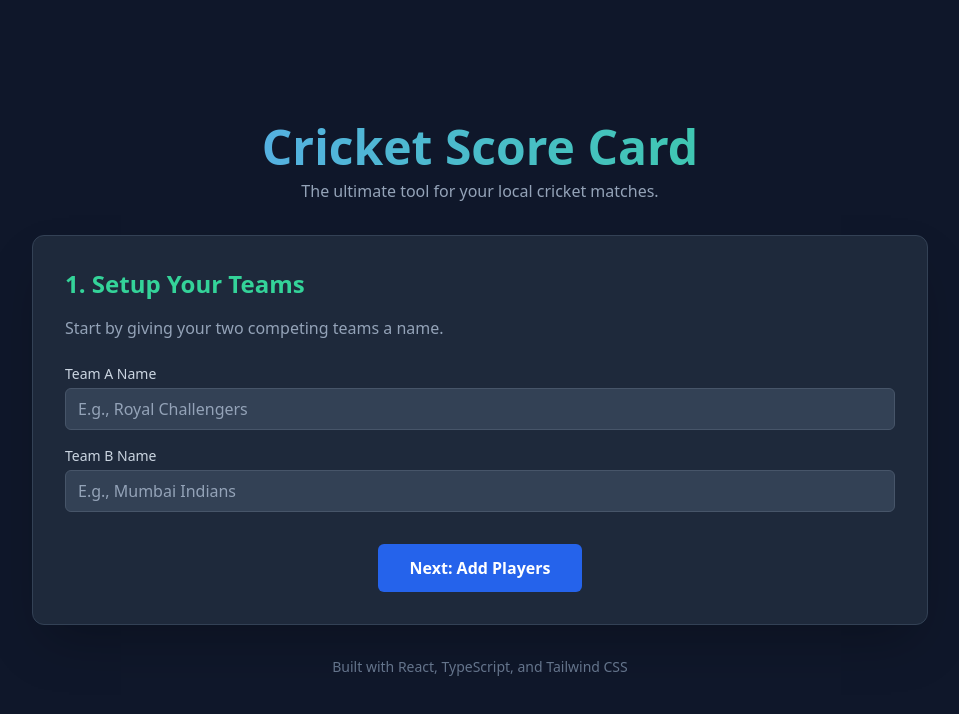
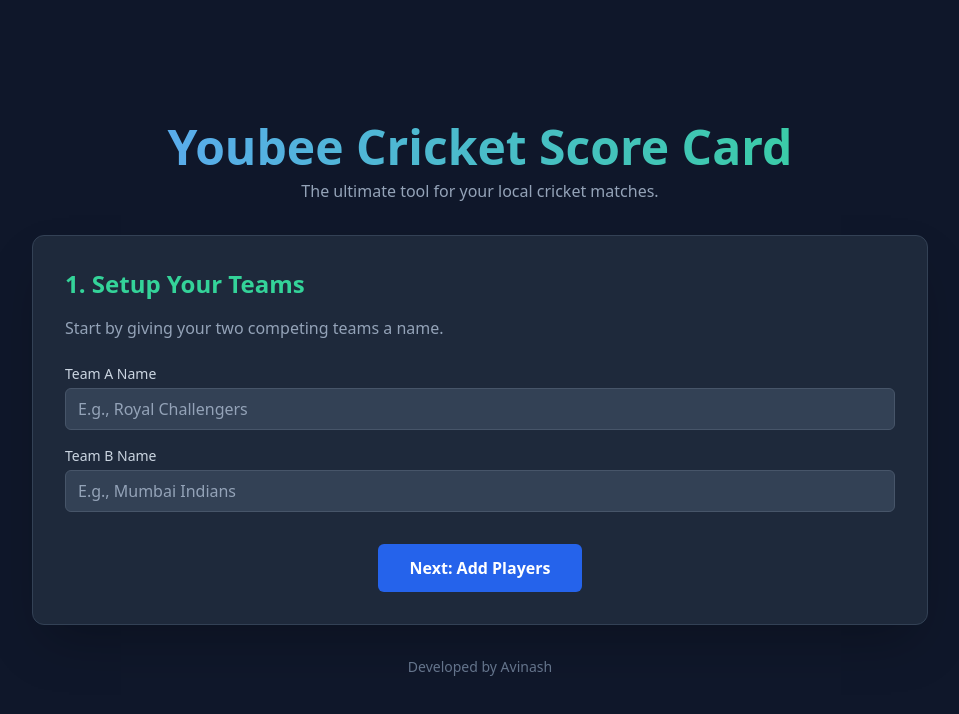
Before and after one commit to avinlabs/Youbee, a React (Vite) app: page / in a window 1280 px wide. Shown: the top 714 px of the page, without its empty margins (160-1119 px from the left). Built offline with nearby package versions, Linux system fonts and the light colour scheme.

Commit message:
Title Change
Update Title

```diff
--- a/App.tsx
+++ b/App.tsx
@@ -259,7 +259,7 @@ const App: React.FC = () => {
     setTeamB({ name: '', players: [] });
     setTossWinnerBatting(null);
     setFirstInningsSummary(null);
-    dispatch({ type: 'SET_STATE', payload: null! }); // Reset state
+    dispatch({ type: 'SET_STATE', payload: null }); // Reset state
   }, []);
 
   const handleNextInnings = useCallback((firstInningsFinalState: ScoreState) => {
@@ -330,7 +330,7 @@ const App: React.FC = () => {
     <div className="min-h-screen bg-slate-900 text-slate-100 flex flex-col items-center justify-center p-4 font-sans">
         <header className="w-full max-w-4xl text-center mb-8">
             <h1 className="text-4xl md:text-5xl font-bold text-transparent bg-clip-text bg-gradient-to-r from-blue-400 to-emerald-400">
-                Cricket Score Card
+                Youbee Cricket Score Card
             </h1>
             <p className="text-slate-400 mt-2">The ultimate tool for your local cricket matches.</p>
         </header>
@@ -346,8 +346,8 @@ const App: React.FC = () => {
                 onClose={() => setShowFullScorecard(false)}
             />
         )}
-        <footer className="mt-8 text-slate-500 text-sm">
-            <p>Built with React, TypeScript, and Tailwind CSS</p>
+        <footer className="mt-8 text-slate-500 text-sm text-center">
+            <p>Developed by Avinash</p>
         </footer>
     </div>
   );
--- a/service-worker.js
+++ b/service-worker.js
@@ -1,5 +1,5 @@
 
-const CACHE_NAME = 'cricket-scorecard-v4'; // Increment cache version to force update
+const CACHE_NAME = 'cricket-scorecard-v5'; // Increment cache version to force update
 const urlsToCache = [
   '/',
   '/index.html',
--- a/types.ts
+++ b/types.ts
@@ -80,4 +80,4 @@ export type ScoreAction =
   | { type: 'SET_NEXT_BATSMAN'; payload: Player }
   | { type: 'SET_NEXT_BOWLER'; payload: Player }
   | { type: 'UNDO_OVER' }
-  | { type: 'SET_STATE'; payload: ScoreState };
+  | { type: 'SET_STATE'; payload: ScoreState | null };
```
